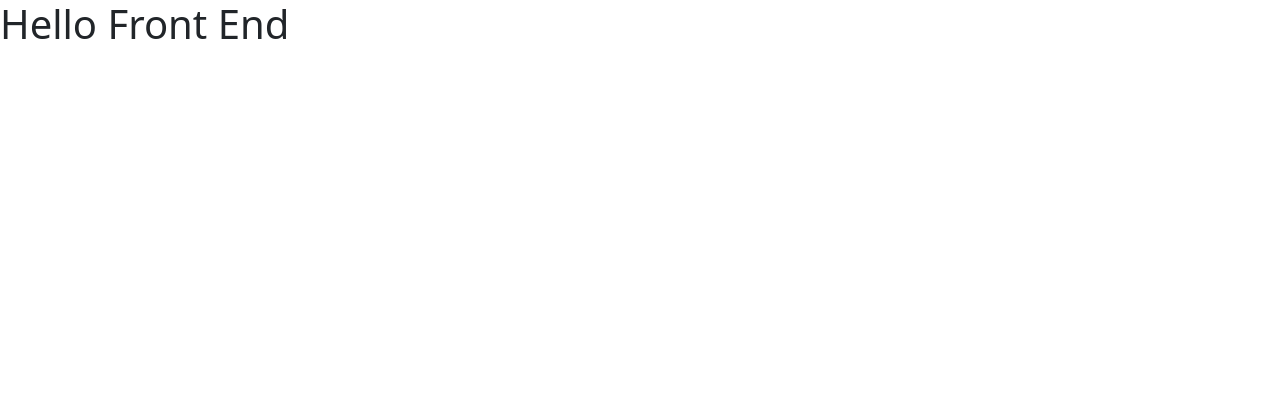
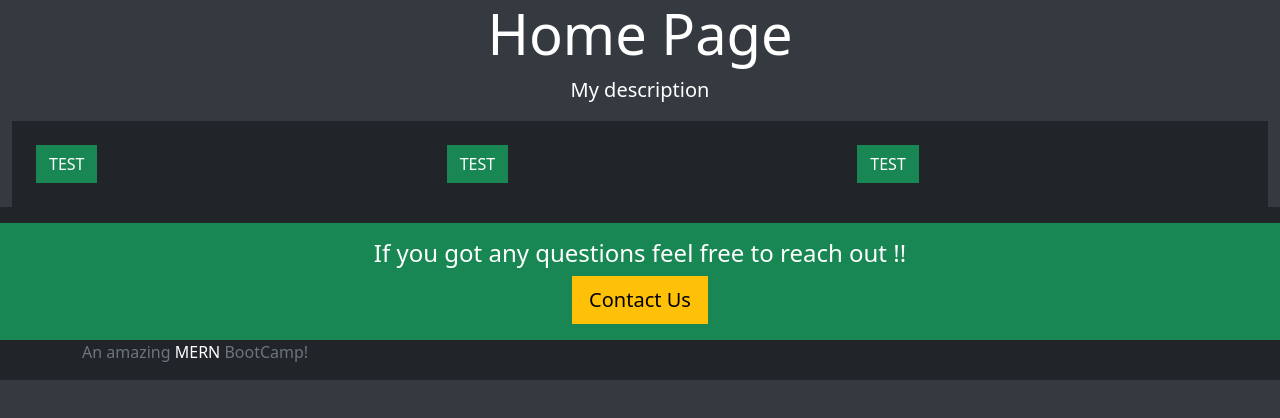
Before and after one commit to JeelPatel07/MERN-Ecommerce, a React (Create React App) app in the folder projfrontend/: page / in a window 1280 px wide. Shown: the top 418 px of the page. Built offline with nearby package versions, Linux system fonts and the light colour scheme.

Commit message:
Added header and footer component

```diff
--- /dev/null
+++ b/projfrontend/src/core/Base.js
@@ -0,0 +1,32 @@
+import React from "react";
+
+const Base = ({
+  title = "My title",
+  description = "My description",
+  className = "bg-dark text-white p-4",
+  children,
+}) => (
+  <div>
+    <div className="container-fluid">
+      <div className="jumbotron bd-dark text-white text-center">
+        <h2 className="display-4">{title}</h2>
+        <p className="lead">{description}</p>
+      </div>
+      <div className={className}>{children}</div>
+    </div>
+
+    <footer className="footer bg-dark mt-auto py-3">
+      <div className="container-fluid bg-success text-white text-center py-3">
+        <h4>If you got any questions feel free to reach out !!</h4>
+        <button className="btn btn-warning btn-lg">Contact Us</button>
+      </div>
+      <div className="container">
+        <span className="text-muted">
+          An amazing <span className="text-white">MERN</span> BootCamp!
+        </span>
+      </div>
+    </footer>
+  </div>
+);
+
+export default Base;
--- a/projfrontend/src/core/Home.js
+++ b/projfrontend/src/core/Home.js
@@ -1,10 +1,21 @@
 import React from "react";
-
+import "../styles.css"
+import Base from "./Base"
 export default function Home(){
-
+  console.log("API IS ",process.env.REACT_APP_BACKEND)
     return (
-        <div>
-            <h1>Hello Front End</h1>
-        </div>
+        <Base title="Home Page">
+            <div className="row">
+                <div className="col-4">
+                    <button className="btn btn-success">TEST</button>
+                </div>
+                <div className="col-4">
+                    <button className="btn btn-success">TEST</button>
+                </div>
+                <div className="col-4">
+                    <button className="btn btn-success">TEST</button>
+                </div>
+            </div>
+        </Base>
     )
 }
```
